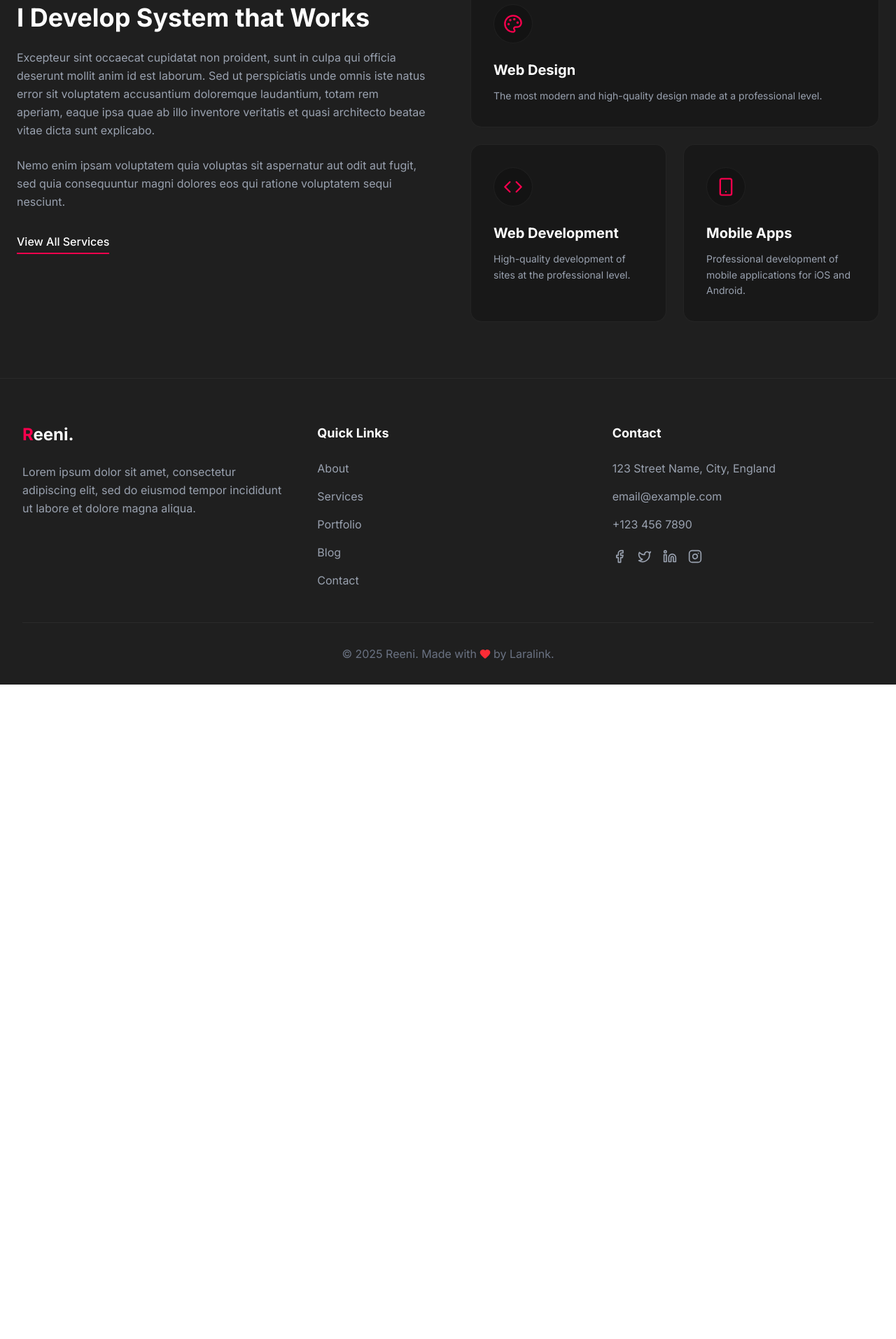
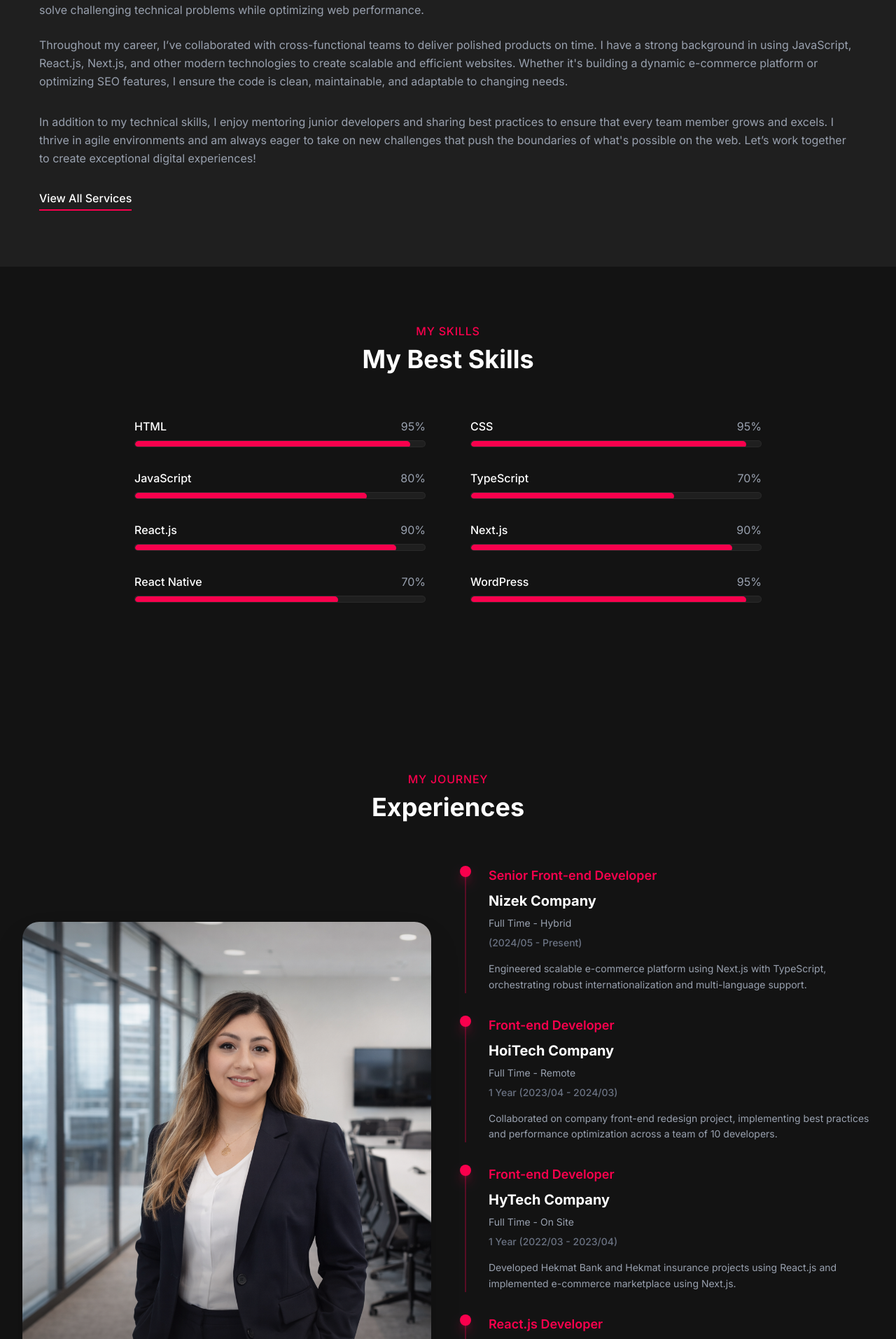
Before and after one commit to yasaman-ranjbar/my-resume, a Next.js app: page /about in a window 1280 px wide. Shown: the part 387-2300 px from the top of the page at 70% size. Before the commit the page ends 1365 px from the top, so only its background shows below. Built offline with nearby package versions, Linux system fonts and the light colour scheme.

Commit message:
implement about page

```diff
--- a/src/app/(site)/about/page.tsx
+++ b/src/app/(site)/about/page.tsx
@@ -1,10 +1,11 @@
-
 import AboutContent from "@/components/pageContainer/About/About";
+import WorkExperience from "@/components/pageContainer/WorkExperience";
 
 export default function About() {
   return (
     <main className="min-h-screen bg-[#131313] text-white">
       <AboutContent />
+      <WorkExperience />
     </main>
   );
 }
--- a/src/app/(site)/services/page.tsx
+++ b/src/app/(site)/services/page.tsx
@@ -1,13 +1,9 @@
-import Header from "@/components/layout/Header";
-import About from "@/components/pageContainer/About/About";
 import Experience from "@/components/pageContainer/Experience";
-import Footer from "@/components/layout/Footer";
 
 export default function ServicesPage() {
   return (
     <main className="min-h-screen bg-[#131313] text-white">
       <div className="pt-20">
-        <About />
         <Experience />
       </div>
     </main>
--- a/src/components/pageContainer/About/About.tsx
+++ b/src/components/pageContainer/About/About.tsx
@@ -1,68 +1,53 @@
-import { Code, Palette, Smartphone } from "lucide-react";
-import PageHeader from "../pageHeader/PageHeader";
-
-const services = [
-  {
-    icon: Palette,
-    title: "Web Design",
-    description: "The most modern and high-quality design made at a professional level.",
-  },
-  {
-    icon: Code,
-    title: "Web Development",
-    description: "High-quality development of sites at the professional level.",
-  },
-  {
-    icon: Smartphone,
-    title: "Mobile Apps",
-    description: "Professional development of mobile applications for iOS and Android.",
-  },
-];
+import Skills from "./Skills";
 
 export default function About() {
   return (
-    <section id="about" className="py-20 bg-[#1f1f1f]">
-      <PageHeader title="About" />
+    <div className="my-20">
+      <section id="about" className="py-20 bg-[#1f1f1f] container">
         <div className="px-4 sm:px-6">
-        <div className="grid grid-cols-1 lg:grid-cols-2 gap-16">
+          <div className="grid grid-cols-1 lg:grid-cols-1 gap-16">
             {/* About Text */}
             <div>
-            <h3 className="text-[#F9004D] font-medium uppercase tracking-wider mb-2">About Me</h3>
+              <h3 className="text-[#F9004D] font-medium uppercase tracking-wider mb-2">
+                About Me
+              </h3>
               <h2 className="text-4xl font-bold text-white mb-6">
-              I Develop System that Works
+                I Build Web Solutions that Work
               </h2>
               <p className="text-gray-400 leading-relaxed mb-6">
-              Excepteur sint occaecat cupidatat non proident, sunt in culpa qui officia deserunt mollit anim id est laborum. Sed ut perspiciatis unde omnis iste natus error sit voluptatem accusantium doloremque laudantium, totam rem aperiam, eaque ipsa quae ab illo inventore veritatis et quasi architecto beatae vitae dicta sunt explicabo.
+                As a passionate Front-end Developer, I specialize in
+                transforming complex design concepts into seamless, interactive
+                user experiences. With over 4 years of experience, I have honed
+                my skills in translating UI/UX wireframes into responsive,
+                high-performance web applications. I pride myself on my ability
+                to solve challenging technical problems while optimizing web
+                performance.
               </p>
               <p className="text-gray-400 leading-relaxed mb-8">
-              Nemo enim ipsam voluptatem quia voluptas sit aspernatur aut odit aut fugit, sed quia consequuntur magni dolores eos qui ratione voluptatem sequi nesciunt.
+                Throughout my career, I’ve collaborated with cross-functional
+                teams to deliver polished products on time. I have a strong
+                background in using JavaScript, React.js, Next.js, and other
+                modern technologies to create scalable and efficient websites.
+                Whether it&apos;s building a dynamic e-commerce platform or
+                optimizing SEO features, I ensure the code is clean,
+                maintainable, and adaptable to changing needs.
+              </p>
+              <p className="text-gray-400 leading-relaxed mb-8">
+                In addition to my technical skills, I enjoy mentoring junior
+                developers and sharing best practices to ensure that every team
+                member grows and excels. I thrive in agile environments and am
+                always eager to take on new challenges that push the boundaries
+                of what&apos;s possible on the web. Let’s work together to create
+                exceptional digital experiences!
               </p>
               <button className="text-white border-b-2 border-[#F9004D] pb-1 hover:text-[#F9004D] transition-colors font-medium">
                 View All Services
               </button>
             </div>
-
-          {/* Services Cards */}
-          <div className="grid grid-cols-1 sm:grid-cols-2 gap-6">
-            {services.map((service, index) => (
-              <div
-                key={index}
-                className={`p-8 bg-[#181818] rounded-2xl hover:-translate-y-2 transition-transform duration-300 border border-white/5 ${
-                  index === 0 ? "sm:col-span-2" : ""
-                }`}
-              >
-                <div className="w-14 h-14 rounded-full bg-[#131313] flex items-center justify-center mb-6 text-[#F9004D] border border-white/5">
-                  <service.icon className="h-7 w-7" />
-                </div>
-                <h3 className="text-xl font-bold text-white mb-3">{service.title}</h3>
-                <p className="text-gray-400 text-sm leading-relaxed">
-                  {service.description}
-                </p>
-              </div>
-            ))}
-          </div>
           </div>
         </div>
       </section>
+      <Skills />
+    </div>
   );
 }
--- a/src/components/pageContainer/Skills.tsx
+++ b/src/components/pageContainer/About/Skills.tsx
@@ -4,12 +4,14 @@ import { motion } from "framer-motion";
 
 export default function Skills() {
   const skills = [
-    { name: "HTML5", percentage: 95 },
-    { name: "CSS3", percentage: 90 },
-    { name: "JavaScript", percentage: 85 },
-    { name: "React", percentage: 80 },
-    { name: "Next.js", percentage: 75 },
-    { name: "Tailwind CSS", percentage: 90 },
+    { name: "HTML", percentage: 95 },
+    { name: "CSS", percentage: 95 },
+    { name: "JavaScript", percentage: 80 },
+    { name: "TypeScript", percentage: 70 },
+    { name: "React.js", percentage: 90 },
+    { name: "Next.js", percentage: 90 },
+    { name: "React Native", percentage: 70 },
+    { name: "WordPress", percentage: 95 },
   ];
 
   return (
--- a/src/components/pageContainer/Hero.tsx
+++ b/src/components/pageContainer/Hero.tsx
@@ -11,7 +11,7 @@ export default function Hero() {
       <div className="absolute w-full h-full bg-linear-to-l from-[#280A10] via-[#0C0809] to-[#280A10] z-10 mix-blend-multiply"></div>
       <section id="home"
         style={{ backgroundImage: 'url(/images/bg.png)', backgroundSize: 'contain', backgroundPosition: 'center' }}
-        className="relative pt-14 pb-20 lg:pt-32 lg:pb-32 overflow-hidden bg-linear-to-l from-[#280A10] via-[#0C0809] to-[#280A10]">
+        className="relative pb-20 lg:pb-32 overflow-hidden bg-linear-to-l from-[#280A10] via-[#0C0809] to-[#280A10]">
         <div className="max-w-7xl mx-auto px-4 sm:px-6 lg:px-8">
           <div className="flex flex-col lg:flex-row items-center gap-12 lg:gap-20">
             {/* Text Content */}
--- /dev/null
+++ b/src/components/pageContainer/WorkExperience.tsx
@@ -0,0 +1,151 @@
+"use client";
+
+import { motion } from "framer-motion";
+import Image from "next/image";
+
+interface Experience {
+  role: string;
+  company: string;
+  duration: string;
+  position: string;
+  description?: string;
+}
+
+export default function WorkExperience() {
+  const experiences: Experience[] = [
+    {
+      role: "Senior Front-end Developer",
+      company: "Nizek Company",
+      duration: "(2024/05 - Present)",
+      position: "Full Time - Hybrid",
+      description:
+        "Engineered scalable e-commerce platform using Next.js with TypeScript, orchestrating robust internationalization and multi-language support.",
+    },
+    {
+      role: "Front-end Developer",
+      company: "HoiTech Company",
+      duration: "1 Year (2023/04 - 2024/03)",
+      position: "Full Time - Remote",
+      description:
+        "Collaborated on company front-end redesign project, implementing best practices and performance optimization across a team of 10 developers.",
+    },
+    {
+      role: "Front-end Developer",
+      company: "HyTech Company",
+      duration: "1 Year (2022/03 - 2023/04)",
+      position: "Full Time - On Site",
+      description:
+        "Developed Hekmat Bank and Hekmat insurance projects using React.js and implemented e-commerce marketplace using Next.js.",
+    },
+    {
+      role: "React.js Developer",
+      company: "Mobtaker Team Company",
+      duration: "3 Years 4 Months (2018/10 - 2022/02)",
+      position: "Full Time - On Site",
+      description:
+        "Created 3 admin panel dashboards for CRM, implemented reusable components and complex UI designs.",
+    },
+    {
+      role: "Web Developer",
+      company: "Sobhe-Agahi Advertising Agency",
+      duration: "3 Years 6 Months (2015/04 - 2018/09)",
+      position: "Full Time - On Site",
+      description:
+        "Designed WordPress e-commerce websites, optimized performance to 90%, increased customers by up to 90%.",
+    },
+  ];
+
+  const containerVariants = {
+    hidden: { opacity: 0 },
+    visible: {
+      opacity: 1,
+      transition: {
+        staggerChildren: 0.2,
+      },
+    },
+  };
+
+  const itemVariants = {
+    hidden: { opacity: 0, x: 50 },
+    visible: {
+      opacity: 1,
+      x: 0,
+      transition: {
+        duration: 0.6,
+        ease: "easeOut",
+      },
+    },
+  };
+
+  return (
+    <section id="experience" className="py-20 bg-[#131313]">
+      <div className="max-w-7xl mx-auto px-4 sm:px-6 lg:px-8">
+        <div className="text-center mb-16">
+          <h3 className="text-[#F9004D] font-medium uppercase tracking-wider mb-2">
+            My Journey
+          </h3>
+          <h2 className="text-4xl font-bold text-white">Experiences</h2>
+        </div>
+
+        <div className="grid grid-cols-1 lg:grid-cols-2 gap-12 items-center">
+          {/* Left Side - Image */}
+          <motion.div
+            initial={{ opacity: 0, scale: 0.9 }}
+            whileInView={{ opacity: 1, scale: 1 }}
+            transition={{ duration: 0.8 }}
+            viewport={{ once: true }}
+            className="relative"
+          >
+            <div className="relative rounded-3xl overflow-hidden shadow-2xl">
+              <Image
+                src="/images/about-us.png"
+                alt="Work Experience"
+                width={600}
+                height={700}
+                className="w-full h-auto object-cover"
+              />
+              <div className="absolute inset-0 bg-linear-to-t from-[#131313] via-transparent to-transparent"></div>
+            </div>
+          </motion.div>
+
+          {/* Right Side - Experience List */}
+          <motion.div
+            variants={containerVariants}
+            initial="hidden"
+            whileInView="visible"
+            viewport={{ once: true }}
+            className="space-y-8"
+          >
+            {experiences.map((exp, index) => (
+              <motion.div
+                key={index}
+                variants={itemVariants}
+                className="relative pl-8 border-l-2 border-[#F9004D]/30 hover:border-[#F9004D] transition-colors duration-300"
+              >
+                <div className="absolute left-[-9px] top-0 w-4 h-4 rounded-full bg-[#F9004D] shadow-lg shadow-[#F9004D]/50"></div>
+
+                <div className="space-y-2">
+                  <h3 className="text-[#F9004D] font-semibold text-lg">
+                    {exp.role}
+                  </h3>
+                  <h4 className="text-white text-xl font-bold">
+                    {exp.company}
+                  </h4>
+                  <p className="text-gray-400 text-sm">{exp.position}</p>
+                  <p className="text-gray-500 text-sm font-medium">
+                    {exp.duration}
+                  </p>
+                  {exp.description && (
+                    <p className="text-gray-400 text-sm leading-relaxed pt-2">
+                      {exp.description}
+                    </p>
+                  )}
+                </div>
+              </motion.div>
+            ))}
+          </motion.div>
+        </div>
+      </div>
+    </section>
+  );
+}
```
Also changed, not shown: public/images/about-us.png (added). Lines whose indentation alone changed are shown as unchanged.
